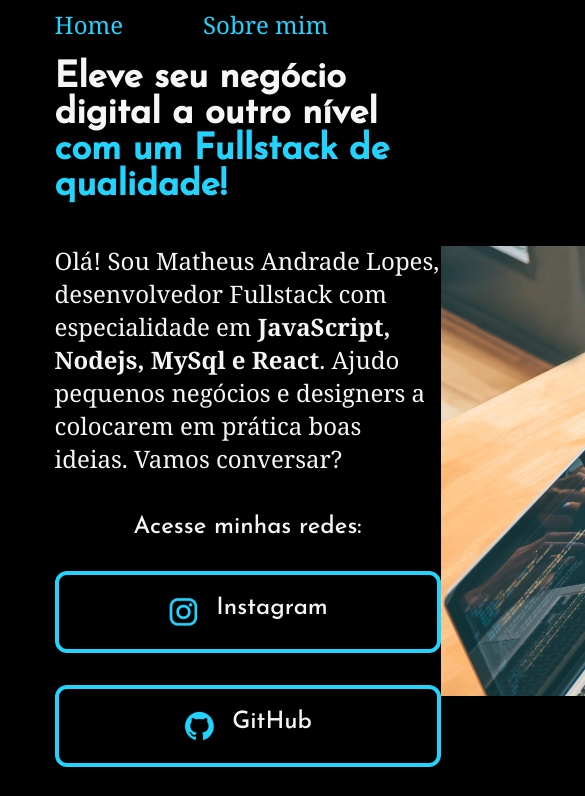
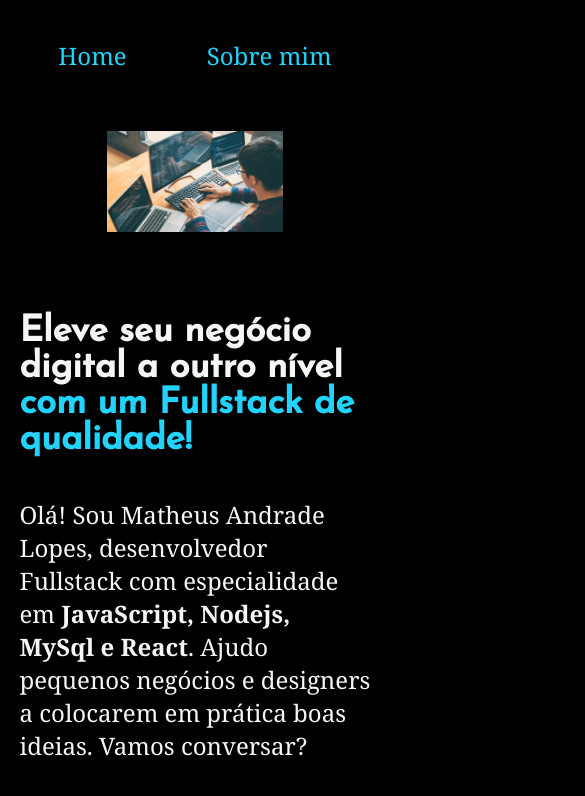
Before and after one commit to Mathzera06/Portf-lio, a plain HTML site: page index.html in a window 390 px wide. Shown: the top 796 px of the page, 585 px wide, since content can reach past the window. Drawn offline with Linux system fonts and the light colour scheme.

Commit message:
Curso finalizado. Portifolio com HTML e CSS aprendido no curso da Alura

```diff
--- a/index.html
+++ b/index.html
@@ -41,7 +41,7 @@
                 </a>
             </div>
         </section>
-        <img src="./assets/programming.png" alt="Foto da Joana Santos programando">
+        <img class="apresentacao__imagem" src="./assets/programming.png" alt="Foto da Joana Santos programando">
     </main>
     <footer class="rodape">
         <p>Desenvolvido por Mathzera</p>
--- a/styles/style.css
+++ b/styles/style.css
@@ -26,7 +26,7 @@ body{
 .cabecalho__menu__link{
     font-family: Georgia, 'Times New Roman', Times, serif;
     font-weight: 600px;
-    font-size: 24px;
+    font-size: 1.5rem;
     color: var(--cor-terciaria);
     text-decoration: none;
 }
@@ -41,6 +41,7 @@ body{
 }
 
 .apresentacao{
+    gap: 82px;
     padding: 5% 14%;
     display: flex;
     align-items: center;
@@ -48,26 +49,26 @@ body{
 }
 
 .apresentacao__conteudo{
-    width: 615px;
+    width: 50%;
     display: flex;
     flex-direction: column;
     gap: 40px;
 }
 
 .apresentacao__conteudo__titulo{
-    font-size: 36px;
+    font-size: 2.25rem;
     font-family: 'Josefin Sans', sans-serif;
 }
 
 .apresentacao__conteudo__texto{
-    font-size: 24px;
+    font-size: 1.5rem;
     font-family: Georgia, 'Times New Roman', Times, serif;
 }
 
 .apresentacao_subtitulo{
     font-family: 'Josefin Sans', sans-serif;
     font-weight: 400;
-    font-size: 24px;
+    font-size: 1.5rem;
 }
 
 .apresentacao__botoes{
@@ -75,17 +76,17 @@ body{
     flex-direction: column;
     align-items: center;
     justify-content: space-between;
-    gap: 32px;
+    gap: 2rem;
 }
 
 .apresentacao__botoes__botao{
     display: flex;
     justify-content: center;
     gap: 16px;
-    width: 378px;
+    width: 50%;
     text-align: center;
     border-radius: 12px;
-    font-size: 24px;
+    font-size: 1.5rem;
     padding-top: 21px;
     padding-bottom: 21px;
     text-decoration: none;
@@ -97,13 +98,32 @@ body{
 .apresentacao__botoes__botao:hover{
     background-color: var(--cor-hover);
 }
+.apresentacao__imagem{
+    width: 50%;
+}
 
 .rodape{
     font-family: Georgia, 'Times New Roman', Times, serif;
-    font-size: 24px;
+    font-size: 1.5rem;
     font-weight: 400px;
     text-align: center;
     color: var(--cor-primaria);
     background-color: var(--cor-terciaria);
     padding: 24px;
 }
+
+@media(max-width: 1200px){
+    .cabecalho{
+       padding: 10%;
+    }
+    .cabecalho__menu{
+        justify-content: center;
+    }
+    .apresentacao{
+        flex-direction: column-reverse;
+        padding: 5%;
+    }
+    .apresentacao__conteudo{
+        width: auto;
+    }
+}
```
Also changed, not shown: about.html (+1 -1 lines).
